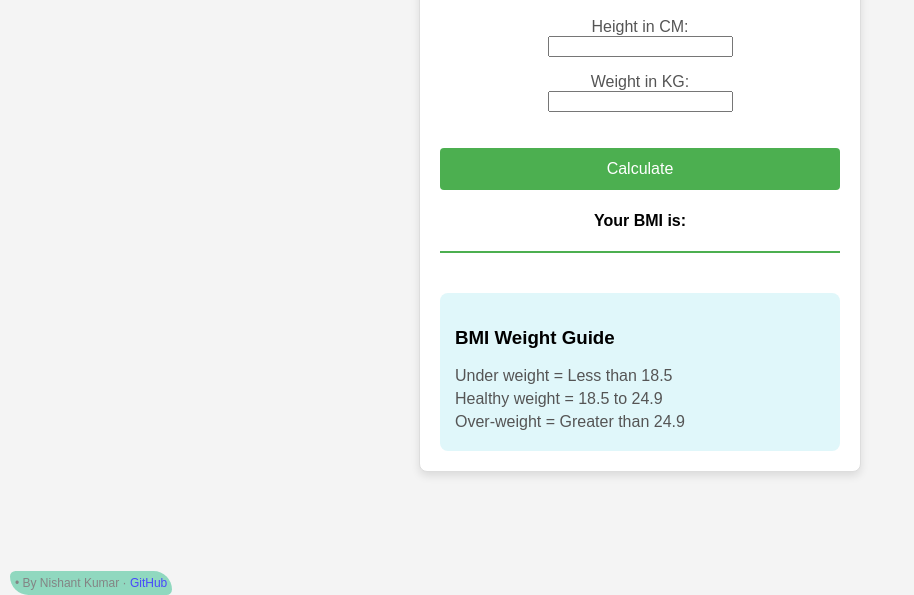
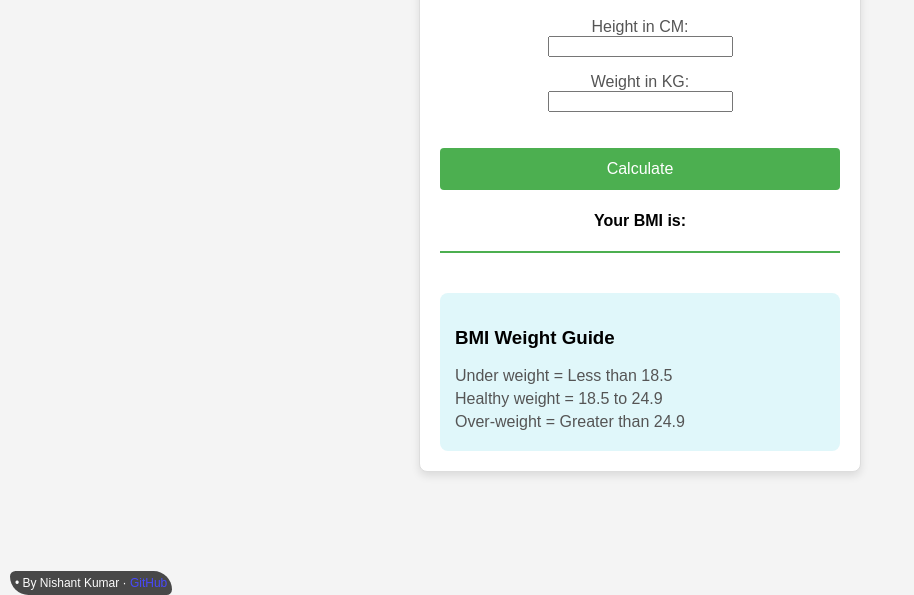
Before and after one commit to Nishant6120/BMI-Calculator, a plain HTML site: page index.html in a window 1280 px wide. Shown: the part 205-800 px from the top of the page, without its empty margins (0-914 px from the left). Drawn offline with Linux system fonts and the light colour scheme.

Commit message:
Update style.css

```diff
--- a/style.css
+++ b/style.css
@@ -78,14 +78,14 @@ body {
 }
 
 .signature {
-   background-color:mediumaquamarine;
+   background-color: black;
    padding: 5px;
    border-radius: 15px 50px;
    position: absolute;
    bottom: 0px;
    left: 10px;
    font-size: 12px;
-   color:#555 ;
+   color: white;
    opacity: 0.7;
 }
 
```
